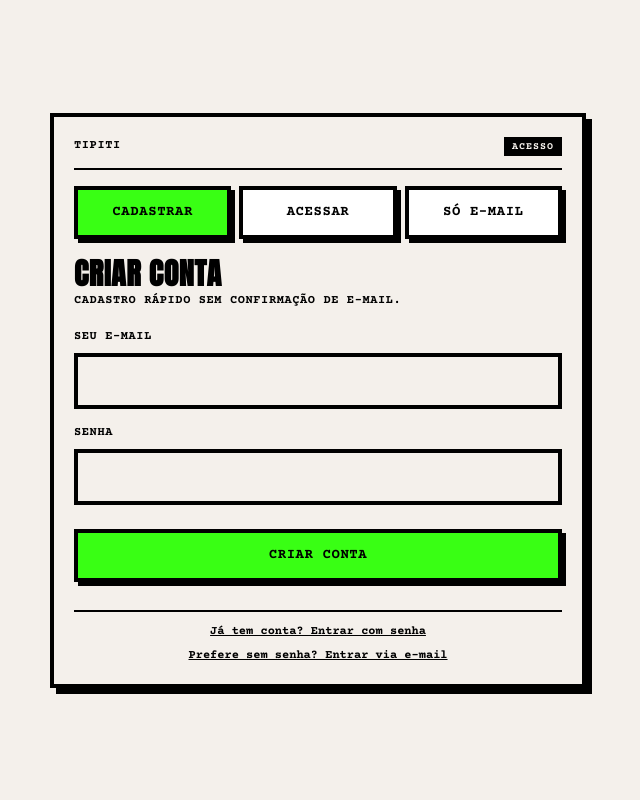
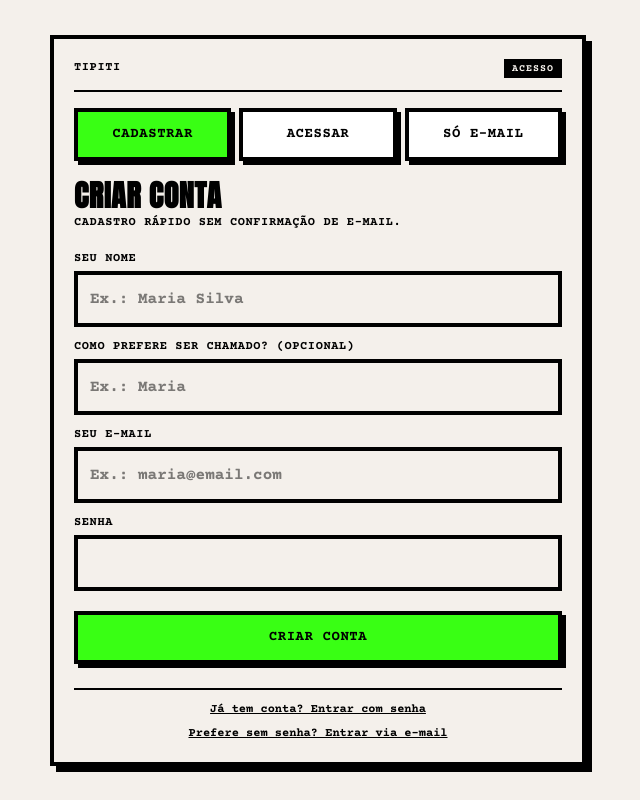
Before and after one commit to tiipiti/tipiti, a React (Vite) app: page /signup in a window 1280 px wide. Shown: the whole page, without its empty margins (322-962 px from the left). Built offline with nearby package versions, Linux system fonts and the light colour scheme; no server answers.

Commit message:
feat: add user name and preferred name to signup with personalized greeting

```diff
--- a/src/features/auth/LoginPage.tsx
+++ b/src/features/auth/LoginPage.tsx
@@ -4,11 +4,12 @@ import { useForm } from 'react-hook-form'
 import { useNavigate, useSearchParams } from 'react-router-dom'
 import type { z } from 'zod'
 
-import { emailSchema, passwordAuthSchema } from '@/features/shopping/forms'
+import { emailSchema, passwordAuthSchema, signupSchema } from '@/features/shopping/forms'
 import { supabase } from '@/lib/supabase'
 
 type EmailValues = z.infer<typeof emailSchema>
 type PasswordAuthValues = z.infer<typeof passwordAuthSchema>
+type SignupValues = z.infer<typeof signupSchema>
 type AuthMode = 'signup' | 'login' | 'magic-link'
 
 export function LoginPage({ initialMode = 'magic-link' }: { initialMode?: AuthMode }) {
@@ -32,10 +33,16 @@ export function LoginPage({ initialMode = 'magic-link' }: { initialMode?: AuthMo
     defaultValues: { email: '' },
   })
 
-  // Form for password login & signup
-  const passwordForm = useForm<PasswordAuthValues>({
+  // Form for password login
+  const loginForm = useForm<PasswordAuthValues>({
     resolver: zodResolver(passwordAuthSchema),
     defaultValues: { email: '', password: '' },
+  })
+
+  // Form for signup
+  const signupForm = useForm<SignupValues>({
+    resolver: zodResolver(signupSchema),
+    defaultValues: { name: '', preferred_name: '', email: '', password: '' },
   })
 
   const sendMagicLink = async (email: string) => {
@@ -67,16 +74,21 @@ export function LoginPage({ initialMode = 'magic-link' }: { initialMode?: AuthMo
     if (await sendMagicLink(email)) setSentEmail(email)
   }
 
-  const onSignupSubmit = async ({ email, password }: PasswordAuthValues) => {
+  const onSignupSubmit = async (values: SignupValues) => {
     setRequestError(null)
     setSuccessMessage(null)
     setRequesting(true)
     try {
       const { data, error } = await supabase.auth.signUp({
-        email,
-        password,
+        email: values.email,
+        password: values.password,
         options: {
           emailRedirectTo: `${window.location.origin}/auth/callback`,
+          data: {
+            full_name: values.name,
+            name: values.name,
+            preferred_name: values.preferred_name?.trim() ? values.preferred_name.trim() : undefined,
+          },
         },
       })
       if (error) {
@@ -89,8 +101,8 @@ export function LoginPage({ initialMode = 'magic-link' }: { initialMode?: AuthMo
       }
       setSuccessMessage('Conta criada com sucesso! Faça login com seu e-mail e senha.')
       setMode('login')
-      passwordForm.setValue('email', email)
-      passwordForm.setValue('password', '')
+      loginForm.setValue('email', values.email)
+      loginForm.setValue('password', '')
     } catch {
       setRequestError('Não foi possível criar a conta. Tente novamente.')
     } finally {
@@ -217,30 +229,73 @@ export function LoginPage({ initialMode = 'magic-link' }: { initialMode?: AuthMo
         {/* CADASTRO COM SENHA */}
         {mode === 'signup' && (
           <form
-            className="mt-5 grid gap-4"
-            onSubmit={passwordForm.handleSubmit(onSignupSubmit)}
+            className="mt-5 grid gap-3"
+            onSubmit={signupForm.handleSubmit(onSignupSubmit)}
             noValidate
           >
-            <div className="grid gap-2">
+            <div className="grid gap-1">
+              <label className="text-xs font-bold uppercase tracking-wider text-black" htmlFor="signup-name">
+                Seu nome
+              </label>
+              <input
+                id="signup-name"
+                type="text"
+                placeholder="Ex.: Maria Silva"
+                autoComplete="name"
+                className="tipiti-input"
+                aria-invalid={Boolean(signupForm.formState.errors.name)}
+                {...signupForm.register('name')}
+              />
+              {signupForm.formState.errors.name && (
+                <p className="text-xs font-bold text-[#FF5F1F]" role="alert">
+                  {signupForm.formState.errors.name.message}
+                </p>
+              )}
+            </div>
+
+            <div className="grid gap-1">
+              <label
+                className="text-xs font-bold uppercase tracking-wider text-black"
+                htmlFor="signup-preferred-name"
+              >
+                Como prefere ser chamado? (opcional)
+              </label>
+              <input
+                id="signup-preferred-name"
+                type="text"
+                placeholder="Ex.: Maria"
+                className="tipiti-input"
+                aria-invalid={Boolean(signupForm.formState.errors.preferred_name)}
+                {...signupForm.register('preferred_name')}
+              />
+              {signupForm.formState.errors.preferred_name && (
+                <p className="text-xs font-bold text-[#FF5F1F]" role="alert">
+                  {signupForm.formState.errors.preferred_name.message}
+                </p>
+              )}
+            </div>
+
+            <div className="grid gap-1">
               <label className="text-xs font-bold uppercase tracking-wider text-black" htmlFor="signup-email">
                 Seu e-mail
               </label>
               <input
                 id="signup-email"
                 type="email"
+                placeholder="Ex.: maria@email.com"
                 autoComplete="email"
                 className="tipiti-input"
-                aria-invalid={Boolean(passwordForm.formState.errors.email)}
-                {...passwordForm.register('email')}
+                aria-invalid={Boolean(signupForm.formState.errors.email)}
+                {...signupForm.register('email')}
               />
-              {passwordForm.formState.errors.email && (
+              {signupForm.formState.errors.email && (
                 <p className="text-xs font-bold text-[#FF5F1F]" role="alert">
-                  {passwordForm.formState.errors.email.message}
+                  {signupForm.formState.errors.email.message}
                 </p>
               )}
             </div>
 
-            <div className="grid gap-2">
+            <div className="grid gap-1">
               <label className="text-xs font-bold uppercase tracking-wider text-black" htmlFor="signup-password">
                 Senha
               </label>
@@ -249,12 +304,12 @@ export function LoginPage({ initialMode = 'magic-link' }: { initialMode?: AuthMo
                 type="password"
                 autoComplete="new-password"
                 className="tipiti-input"
-                aria-invalid={Boolean(passwordForm.formState.errors.password)}
-                {...passwordForm.register('password')}
+                aria-invalid={Boolean(signupForm.formState.errors.password)}
+                {...signupForm.register('password')}
               />
-              {passwordForm.formState.errors.password && (
+              {signupForm.formState.errors.password && (
                 <p className="text-xs font-bold text-[#FF5F1F]" role="alert">
-                  {passwordForm.formState.errors.password.message}
+                  {signupForm.formState.errors.password.message}
                 </p>
               )}
             </div>
@@ -296,7 +351,7 @@ export function LoginPage({ initialMode = 'magic-link' }: { initialMode?: AuthMo
         {mode === 'login' && (
           <form
             className="mt-5 grid gap-4"
-            onSubmit={passwordForm.handleSubmit(onPasswordLoginSubmit)}
+            onSubmit={loginForm.handleSubmit(onPasswordLoginSubmit)}
             noValidate
           >
             <div className="grid gap-2">
@@ -308,12 +363,12 @@ export function LoginPage({ initialMode = 'magic-link' }: { initialMode?: AuthMo
                 type="email"
                 autoComplete="email"
                 className="tipiti-input"
-                aria-invalid={Boolean(passwordForm.formState.errors.email)}
-                {...passwordForm.register('email')}
+                aria-invalid={Boolean(loginForm.formState.errors.email)}
+                {...loginForm.register('email')}
               />
-              {passwordForm.formState.errors.email && (
+              {loginForm.formState.errors.email && (
                 <p className="text-xs font-bold text-[#FF5F1F]" role="alert">
-                  {passwordForm.formState.errors.email.message}
+                  {loginForm.formState.errors.email.message}
                 </p>
               )}
             </div>
@@ -327,12 +382,12 @@ export function LoginPage({ initialMode = 'magic-link' }: { initialMode?: AuthMo
                 type="password"
                 autoComplete="current-password"
                 className="tipiti-input"
-                aria-invalid={Boolean(passwordForm.formState.errors.password)}
-                {...passwordForm.register('password')}
+                aria-invalid={Boolean(loginForm.formState.errors.password)}
+                {...loginForm.register('password')}
               />
-              {passwordForm.formState.errors.password && (
+              {loginForm.formState.errors.password && (
                 <p className="text-xs font-bold text-[#FF5F1F]" role="alert">
-                  {passwordForm.formState.errors.password.message}
+                  {loginForm.formState.errors.password.message}
                 </p>
               )}
             </div>
--- /dev/null
+++ b/src/features/auth/user.ts
@@ -0,0 +1,19 @@
+import type { User } from '@supabase/supabase-js'
+
+export function getUserDisplayName(
+  user?: Pick<User, 'email' | 'user_metadata'> | null,
+): string {
+  if (!user) return ''
+
+  const preferredName = user.user_metadata?.preferred_name
+  if (typeof preferredName === 'string' && preferredName.trim()) {
+    return preferredName.trim()
+  }
+
+  const fullName = user.user_metadata?.full_name ?? user.user_metadata?.name
+  if (typeof fullName === 'string' && fullName.trim()) {
+    return fullName.trim()
+  }
+
+  return user.email ?? ''
+}
--- a/src/features/shopping/HomePage.tsx
+++ b/src/features/shopping/HomePage.tsx
@@ -4,6 +4,8 @@ import { useForm } from 'react-hook-form'
 import { Link, useNavigate } from 'react-router-dom'
 import { z } from 'zod'
 
+import { useSession } from '@/features/auth/session'
+import { getUserDisplayName } from '@/features/auth/user'
 import { formatCurrency, nameSchema } from './forms'
 import { ListSummary } from './ListSummary'
 import { monthDifference } from './monthly'
@@ -31,6 +33,8 @@ function LoadSkeleton() {
 
 export function HomePage() {
   const navigate = useNavigate()
+  const { session } = useSession()
+  const displayName = getUserDisplayName(session?.user)
   const active = useActiveLists()
   const archived = useArchivedLists()
   const monthly = useMonthlyConsumption()
@@ -102,8 +106,10 @@ export function HomePage() {
     <main className="tipiti-page">
       <header className="flex items-center justify-between gap-4 border-b-4 border-black pb-4">
         <div>
-          <p className="text-xs font-bold uppercase tracking-wider text-black">Tipiti</p>
-          <h1 className="mt-1 font-['Impact','Arial_Black',sans-serif] text-3xl uppercase tracking-tight text-black">
+          <p className="text-xs font-bold uppercase tracking-wider text-black">
+            {displayName ? `Bem-vindo, ${displayName}` : 'Tipiti'}
+          </p>
+          <h1 className="mt-1 font-['Anton',Impact,'Arial_Black',sans-serif] text-3xl font-black uppercase tracking-tight text-black">
             Listas ativas
           </h1>
         </div>
--- a/src/features/shopping/forms.ts
+++ b/src/features/shopping/forms.ts
@@ -29,6 +29,13 @@ export const passwordAuthSchema = z.object({
   password: passwordSchema,
 })
 
+export const signupSchema = z.object({
+  name: z.string().trim().min(1, 'Informe seu nome'),
+  preferred_name: z.string().trim().optional(),
+  email: z.string().trim().email('Informe um e-mail válido'),
+  password: passwordSchema,
+})
+
 export const itemSchema = z.object({
   quantity: z.preprocess(
     parseDecimal,
```
Also changed, not shown: 2 other files (tests, documents, lock files or other folders).
